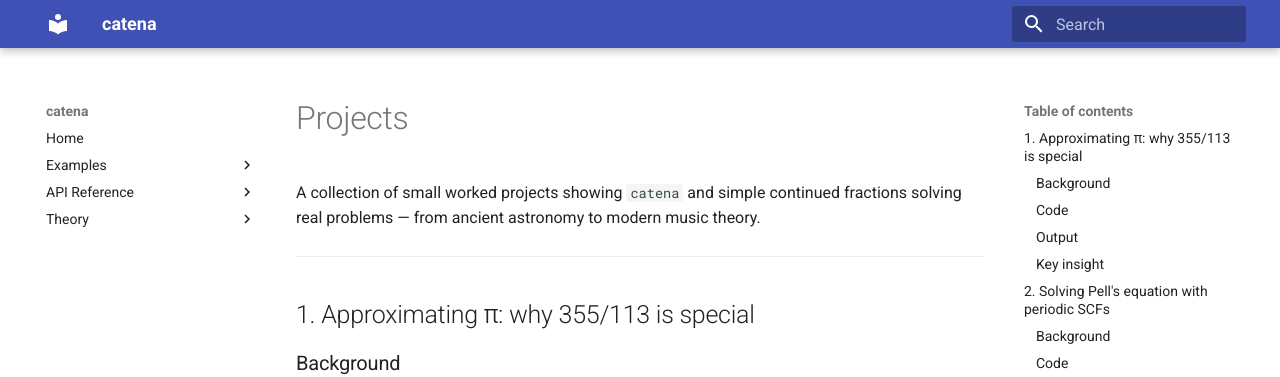
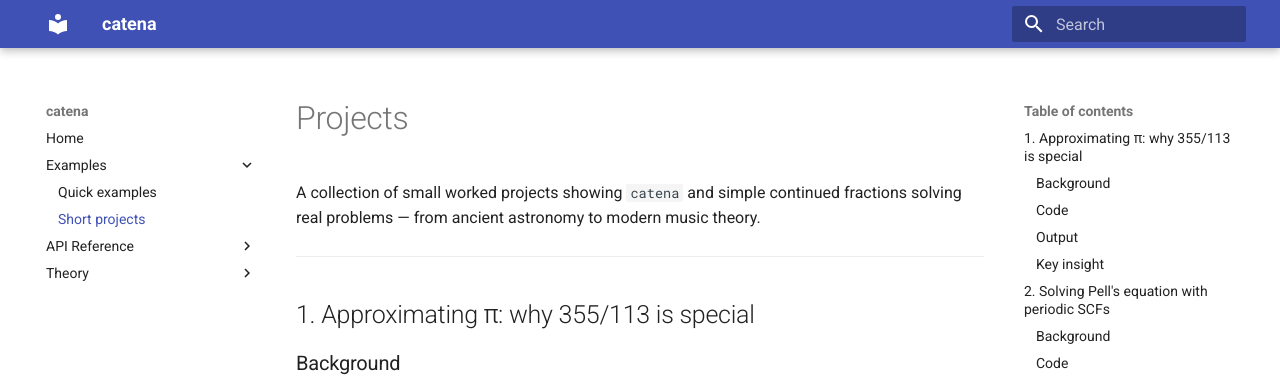
Before and after one commit to LorenzoSilvaMoore/catena, an MkDocs documentation site: the page built from docs/examples/projects.md, in a window 1280 px wide. Shown: the top 377 px of the page. Built offline with MkDocs 1.6.1 and Material for MkDocs 9.7.7, drawn with Linux system fonts in a browser that asks for light colours.

Commit message:
fix(mkdocs): correct path to examples templates

```diff
--- a/mkdocs.yml
+++ b/mkdocs.yml
@@ -18,8 +18,8 @@ extra_javascript:
 nav:
   - Home: index.md
   - Examples:
-      - Quick examples: examples.md
-      - Short projects: projects.md
+      - Quick examples: examples/examples.md
+      - Short projects: examples/projects.md
   - API Reference:
       - catena: api/catena.md
       - generators: api/generators.md
```
